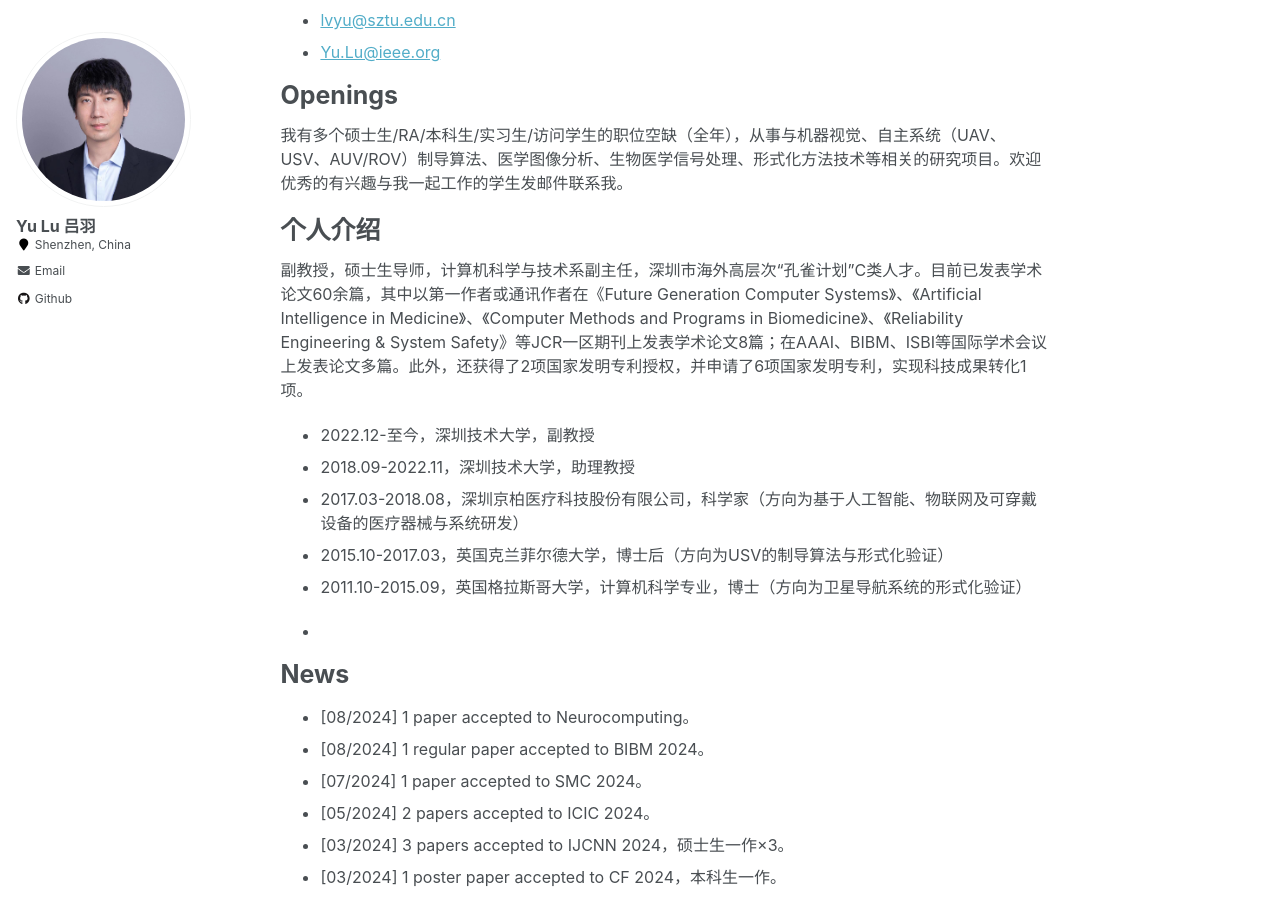
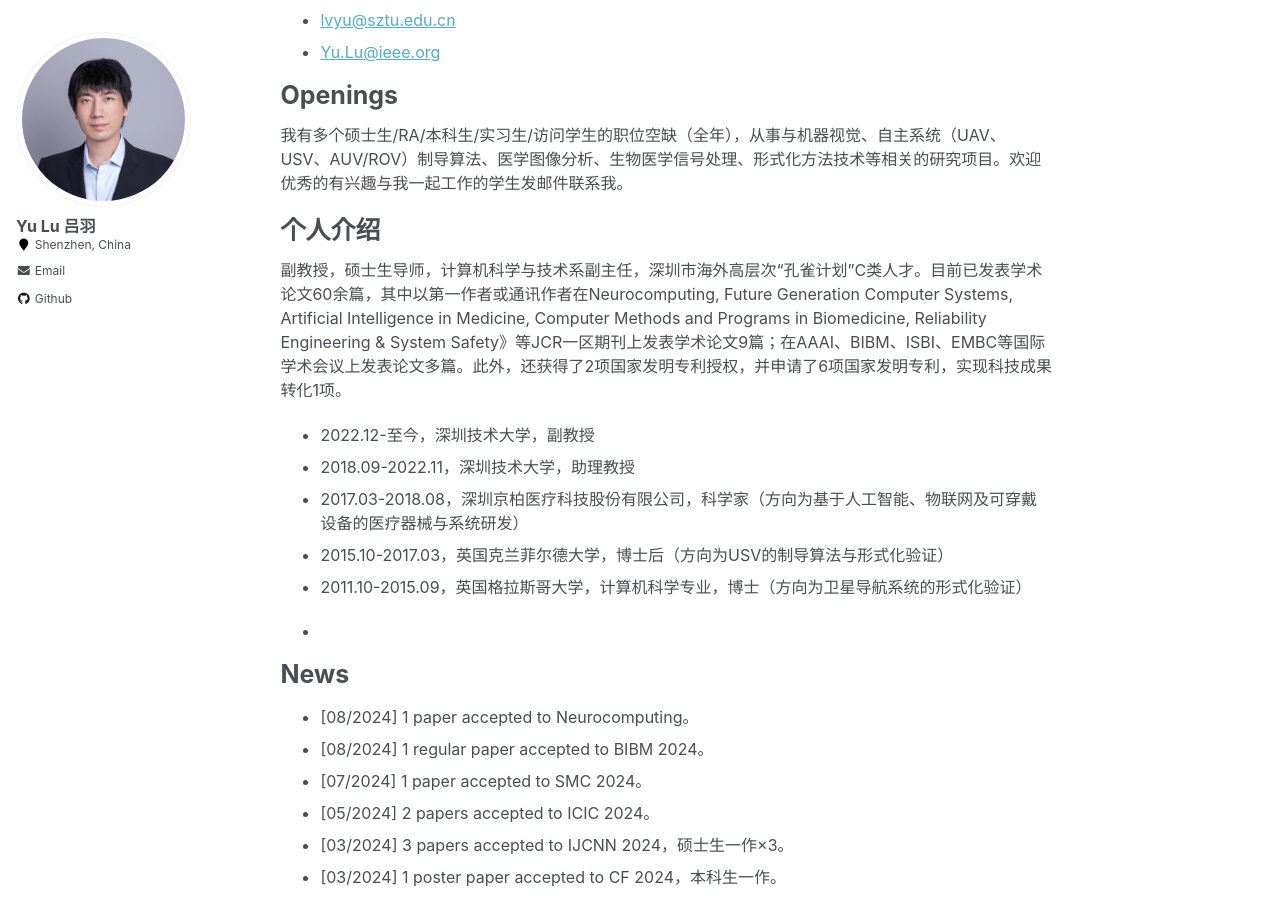
Before and after one commit to YukariUmezawa/lvyu.github.io, a Jekyll site: the page built from _pages/about.md, in a window 1280 px wide and 900 px high, scrolled down 321 px. Built offline with Jekyll 4.4.1, drawn with Linux system fonts in a browser that asks for light colours.

Commit message:
Update about.md

```diff
--- a/_pages/about.md
+++ b/_pages/about.md
@@ -28,7 +28,7 @@ Openings
 
 个人介绍
 ======
-副教授，硕士生导师，计算机科学与技术系副主任，深圳市海外高层次“孔雀计划”C类人才。目前已发表学术论文60余篇，其中以第一作者或通讯作者在《Future Generation Computer Systems》、《Artificial Intelligence in Medicine》、《Computer Methods and Programs in Biomedicine》、《Reliability Engineering & System Safety》等JCR一区期刊上发表学术论文8篇；在AAAI、BIBM、ISBI等国际学术会议上发表论文多篇。此外，还获得了2项国家发明专利授权，并申请了6项国家发明专利，实现科技成果转化1项。
+副教授，硕士生导师，计算机科学与技术系副主任，深圳市海外高层次“孔雀计划”C类人才。目前已发表学术论文60余篇，其中以第一作者或通讯作者在Neurocomputing, Future Generation Computer Systems, Artificial Intelligence in Medicine, Computer Methods and Programs in Biomedicine, Reliability Engineering & System Safety》等JCR一区期刊上发表学术论文9篇；在AAAI、BIBM、ISBI、EMBC等国际学术会议上发表论文多篇。此外，还获得了2项国家发明专利授权，并申请了6项国家发明专利，实现科技成果转化1项。
 
 - 2022.12-至今，深圳技术大学，副教授
 - 2018.09-2022.11，深圳技术大学，助理教授
```
